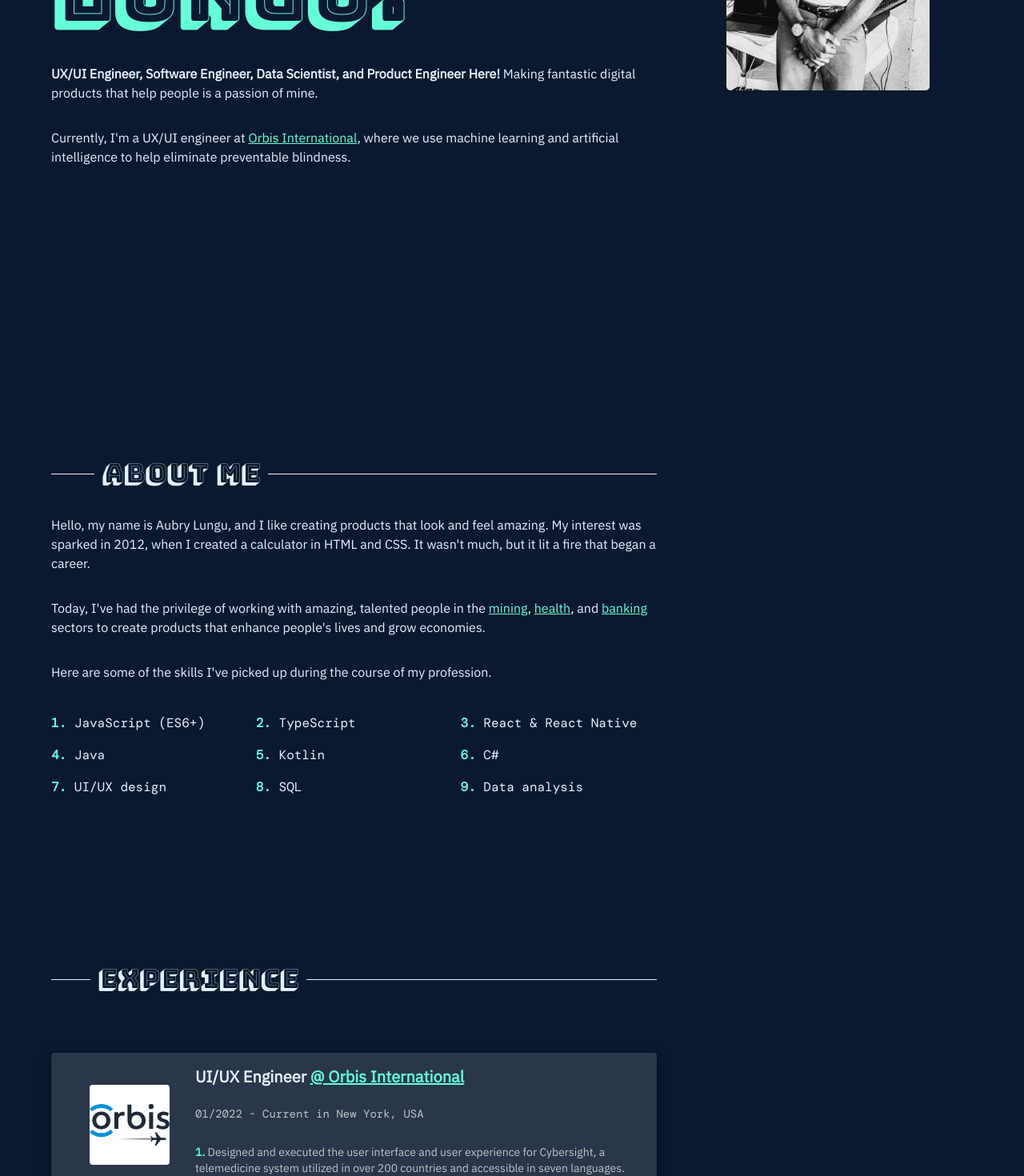
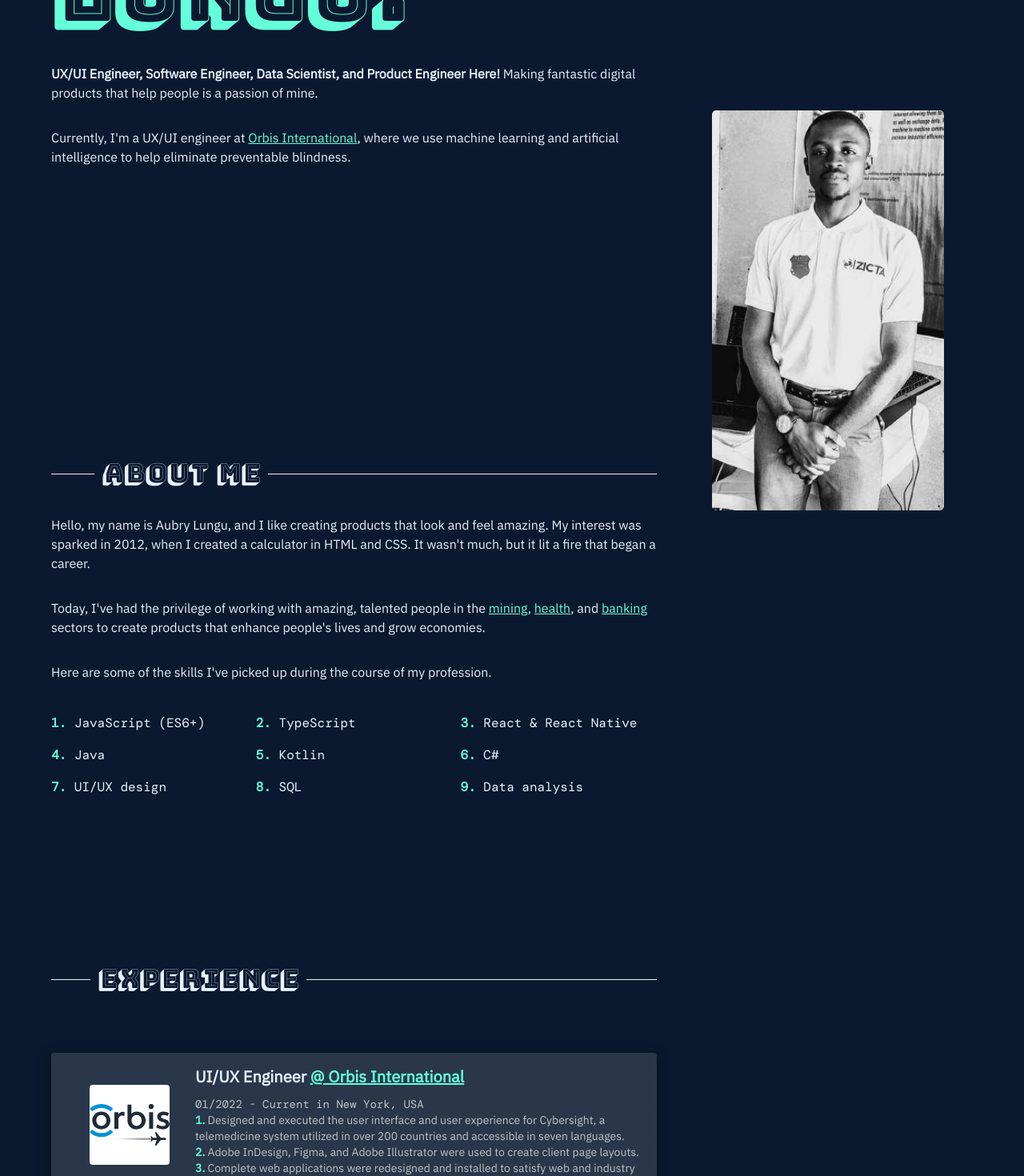
Before and after one commit to aubryll/Resume-site-aubry-lungu, a Next.js app: page / in a window 1280 px wide. Shown: the part 460-1930 px from the top of the page at 80% size. Built offline with nearby package versions, Linux system fonts and the light colour scheme.

Commit message:
Added parallax to mugshot

```diff
--- a/components/sections/SectionItem.tsx
+++ b/components/sections/SectionItem.tsx
@@ -13,7 +13,6 @@ type SectionItemProps = React.ComponentProps<typeof Grid>;
 export const SectionGridItem = styled(Grid)(({ theme }) => ({
   display: "flex",
   alignItems: "center",
-  //justifyContent: "center",
   [theme.breakpoints.down("md")]: {
     marginTop: theme.spacing(10),
   },
--- a/components/sections/experience/index.tsx
+++ b/components/sections/experience/index.tsx
@@ -165,7 +165,7 @@ const createItem = (
       component={Card}
       elevation={10}
       alignItems="flex-start"
-      sx={{ my: 4 }}
+      sx={{ my: 4,}}
       color="inherit"
     >
       <ListItemIcon
@@ -203,6 +203,7 @@ const createItem = (
             component="div"
             fontWeight="bold"
             color="inherit"
+            mb={1}
           >
             {`${role} `}
             <Box color={"secondary.main"} display="inline">
@@ -212,7 +213,6 @@ const createItem = (
         }
         secondary={
           <>
-            <br />
             <Typography
               fontFamily={`"DM Mono", monospace`}
               component="span"
@@ -221,12 +221,9 @@ const createItem = (
             >
               {`${from} - ${to} in ${location}`}
             </Typography>
-            <br />
-            <br />
-            <>
               <List component={"span"}>
                 {duties.map((duty, idx) => (
-                  <ListItem disableGutters key={idx} component={"span"}>
+                  <ListItem disableGutters key={idx} component={"span"} disablePadding>
                     <Typography
                       component="span"
                       color="inherit"
@@ -245,7 +242,7 @@ const createItem = (
                   </ListItem>
                 ))}
               </List>
-            </>
+
           </>
         }
       />
--- a/components/sections/hero/index.tsx
+++ b/components/sections/hero/index.tsx
@@ -12,6 +12,7 @@ import Image from "next/image";
 import React from "react";
 import { SectionGridItem, SectionItem } from "../SectionItem";
 import type { BaseSectionProps } from "../type/BaseProps";
+import { Parallax } from "react-scroll-parallax";
 
 type HeroProps = BaseSectionProps;
 
@@ -23,33 +24,33 @@ const MugShotBox = styled(Box)(({ theme }) => ({
   justifyContent: "center",
   [theme.breakpoints.up("md")]: {
     margin: "50px auto 0",
-    width: "70%",
+    width: "80%",
+    alignSelf: "end",
   },
   "> div": {
     display: "block",
     width: "100%",
     borderRadius: 5,
     position: "relative",
-    height: "70%",
+    height: "100%",
   },
 }));
 
 export const Hero = ({ id = "hero", ...props }: HeroProps) => {
-  const theme = useTheme();
   return (
     <>
       <SectionItem item xs={12} md={8} {...props} id={id}>
-        <Typography variant="inherit" color="inherit" fontFamily={`"DM Mono", monospace`}>
+        <Typography
+          variant="inherit"
+          color="inherit"
+          fontFamily={`"DM Mono", monospace`}
+        >
           Hi, I'm
         </Typography>
-        <Typography
-          component="div"
-          variant="h1"
-          color="secondary.main"
-        >
+        <Typography component="div" variant="h1" color="secondary.main">
           Aubry Lungu.
         </Typography>
-        <Typography variant="inherit" color="inherit" component="div" >
+        <Typography variant="inherit" color="inherit" component="div">
           <Box fontWeight="bold" display="inline">
             UX/UI Engineer, Software Engineer, Data Scientist, and Product
             Engineer Here!{" "}
@@ -67,7 +68,7 @@ export const Hero = ({ id = "hero", ...props }: HeroProps) => {
         </Typography>
       </SectionItem>
       <SectionGridItem item xs={12} md={4}>
-        <MugShotBox>
+        <MugShotBox component={Parallax} speed={95}>
           <div>
             <Image
               alt={"head-shot"}
@@ -77,7 +78,7 @@ export const Hero = ({ id = "hero", ...props }: HeroProps) => {
               sizes="(max-width: 768px) 100vw,
             (max-width: 1200px) 50vw,
             33vw"
-              quality={95}
+              quality={80}
               style={{
                 objectFit: "cover",
                 borderRadius: 5,
--- a/package.json
+++ b/package.json
@@ -32,6 +32,7 @@
     "react": "18.2.0",
     "react-dom": "18.2.0",
     "react-query": "^3.39.2",
+    "react-scroll-parallax": "^3.3.2",
     "typescript": "4.9.4"
   },
   "devDependencies": {
--- a/pages/_app.tsx
+++ b/pages/_app.tsx
@@ -9,11 +9,13 @@ import React from "react";
 import Head from "next/head";
 import { ColorModeContextProvider } from "@components/context/ColorModeContext";
 import { StyledEngineProvider } from "@mui/material";
+import {ParallaxProvider} from "react-scroll-parallax"
 
 export default function MyApp({ Component, pageProps }: AppProps) {
   return (
     <StyledEngineProvider injectFirst>
       <ColorModeContextProvider>
+      <ParallaxProvider>
         <React.Fragment>
           <Head>
             <meta
@@ -25,6 +27,7 @@ export default function MyApp({ Component, pageProps }: AppProps) {
             <Component {...pageProps} />
           </Layout>
         </React.Fragment>
+        </ParallaxProvider>
       </ColorModeContextProvider>
     </StyledEngineProvider>
   );
```
Also changed, not shown: 1 other file (tests, documents, lock files or other folders).
